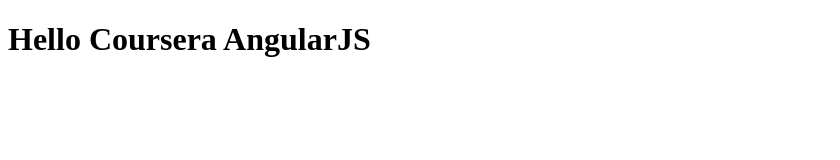
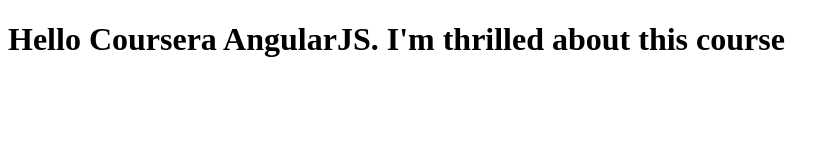
Before and after one commit to gianlucaferrentino/coursera-angularjs, a plain HTML site: page index.html in a window 1280 px wide. Shown: the whole page, without its empty margins (0-840 px from the left). Drawn offline with Linux system fonts and the light colour scheme.

Commit message:
new version

```diff
--- a/index.html
+++ b/index.html
@@ -5,7 +5,7 @@
     <title>Hello Coursera AngularJS</title>
   </head>
   <body>
-    <h1>Hello Coursera AngularJS </h1>
+    <h1>Hello Coursera AngularJS. I'm thrilled about this course</h1>
   </body>
 
 </html>
```
